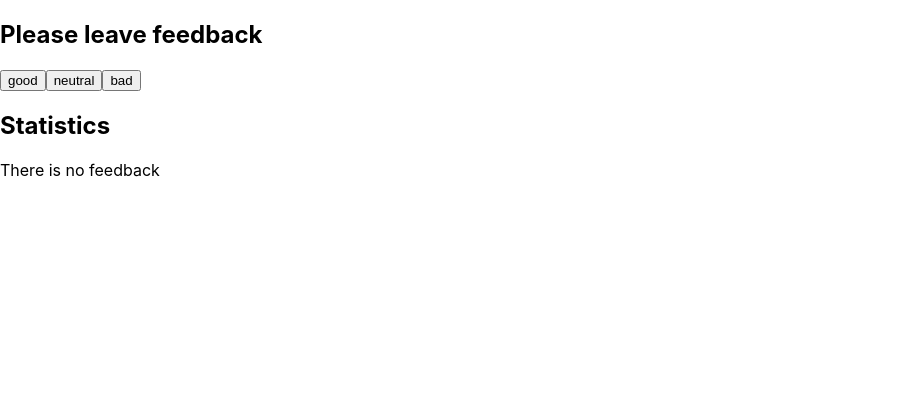
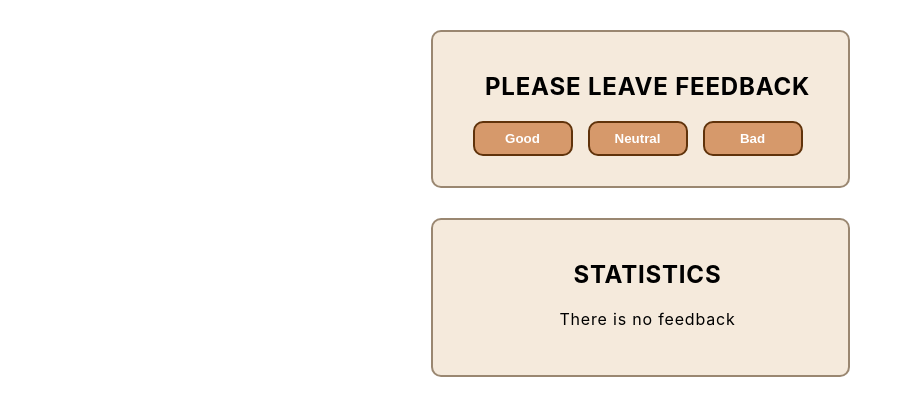
Before and after one commit to AnnaofAmber/goit-react-hw-02-feedback, a React (Create React App) app: page / in a window 1280 px wide. Shown: the top 416 px of the page, without its empty margins (0-913 px from the left). Built offline with nearby package versions, Linux system fonts and the light colour scheme.

Commit message:
adding basic styles

```diff
--- a/src/components/FeedbackOptions/FeedbackOptions.jsx
+++ b/src/components/FeedbackOptions/FeedbackOptions.jsx
@@ -1,11 +1,13 @@
+import css from './FeedbackOptions.module.css'
+
 export const FeedbackOptions = ({options, onLeaveFeedback})=>{
 return(
-    <>
+    <div className={css.options}>
     { options.map((option, index) => (
-        <button key={option} type="button" onClick={onLeaveFeedback}>{option}</button>
+        <button className={css.btn} key={option} type="button" onClick={onLeaveFeedback}>{option}</button>
     ))
     }
-    </>
+    </div>
 )
 
 }
--- /dev/null
+++ b/src/components/FeedbackOptions/FeedbackOptions.module.css
@@ -0,0 +1,35 @@
+.options{
+    display: flex;
+    gap: 15px;
+}
+
+.btn{
+display: block;
+width: 100px;
+height: 35px;
+
+text-transform: capitalize;
+font-weight: 600;
+color: white;
+
+background-color: rgba(200, 114, 53, 0.67);
+border: 2px solid rgb(96, 51, 11);
+
+border-radius: 10px;
+
+cursor: pointer;
+}
+
+.btn:hover{
+    color: beige;
+
+    background-color: rgb(200, 119, 53);
+    border: 2px solid rgba(65, 40, 10, 0.507);
+}
+
+.btn:focus{
+    color: beige;
+
+    background-color: rgb(200, 119, 53);
+    border: 2px solid rgba(65, 40, 10, 0.507);
+}
--- a/src/components/Section/Section.jsx
+++ b/src/components/Section/Section.jsx
@@ -1,7 +1,9 @@
+import css from './Section.module.css'
+
 export const Section = ({title, children}) =>{
 return (
-    <section>
-        <h2>{title}</h2>
+    <section className={css.section}>
+        <h2 className={css.title}>{title}</h2>
         {children}
     </section>
 )
--- /dev/null
+++ b/src/components/Section/Section.module.css
@@ -0,0 +1,22 @@
+.section{
+    max-width: 350px;
+    margin-left: auto;
+    margin-right: auto;
+
+    padding: 20px 25px 30px 40px;
+
+    background-color: rgb(245, 234, 220);
+    border-radius: 10px;
+    border: 2px solid rgba(65, 40, 10, 0.507);
+
+    text-align: center;
+    letter-spacing: 0.051em;
+}
+.section:not(:last-child){
+    margin-top: 30px;
+    margin-bottom: 30px;
+}
+
+.title{
+    text-transform: uppercase;
+}
--- /dev/null
+++ b/src/components/Statiscs/Statisctics.module.css
@@ -0,0 +1,13 @@
+.statistics{
+
+}
+
+.statisticEl{
+    font-weight: 900;
+    text-align: left;
+    letter-spacing: 0.091em;
+}
+
+.feedback{
+    font-weight: 500;
+}
--- a/src/components/Statiscs/Statistic.jsx
+++ b/src/components/Statiscs/Statistic.jsx
@@ -1,11 +1,13 @@
+import css from './Statisctics.module.css'
+
 export const Statistics = ({good, neutral, bad, total, positivePercentage}) =>{
 return(
-    <>
-        <p>Good: {good}</p>
-        <p>Neutral: {neutral}</p>
-        <p>Bad: {bad}</p>
-        <p>Total: {total}</p>
-        <p>Positive feedback: {positivePercentage}%</p>
-    </>
+    <div className={css.statistics}>
+        <p className={css.statisticEl}>Good: <span className={css.feedback}>{good}</span></p>
+        <p className={css.statisticEl}>Neutral: <span className={css.feedback}>{neutral}</span> </p>
+        <p className={css.statisticEl}>Bad: <span className={css.feedback}>{bad}</span> </p>
+        <p className={css.statisticEl}>Total: <span className={css.feedback}>{total}</span> </p>
+        <p className={css.statisticEl}>Positive feedback: <span className={css.feedback}>{positivePercentage}%</span> </p>
+    </div>
 )
 }
```
